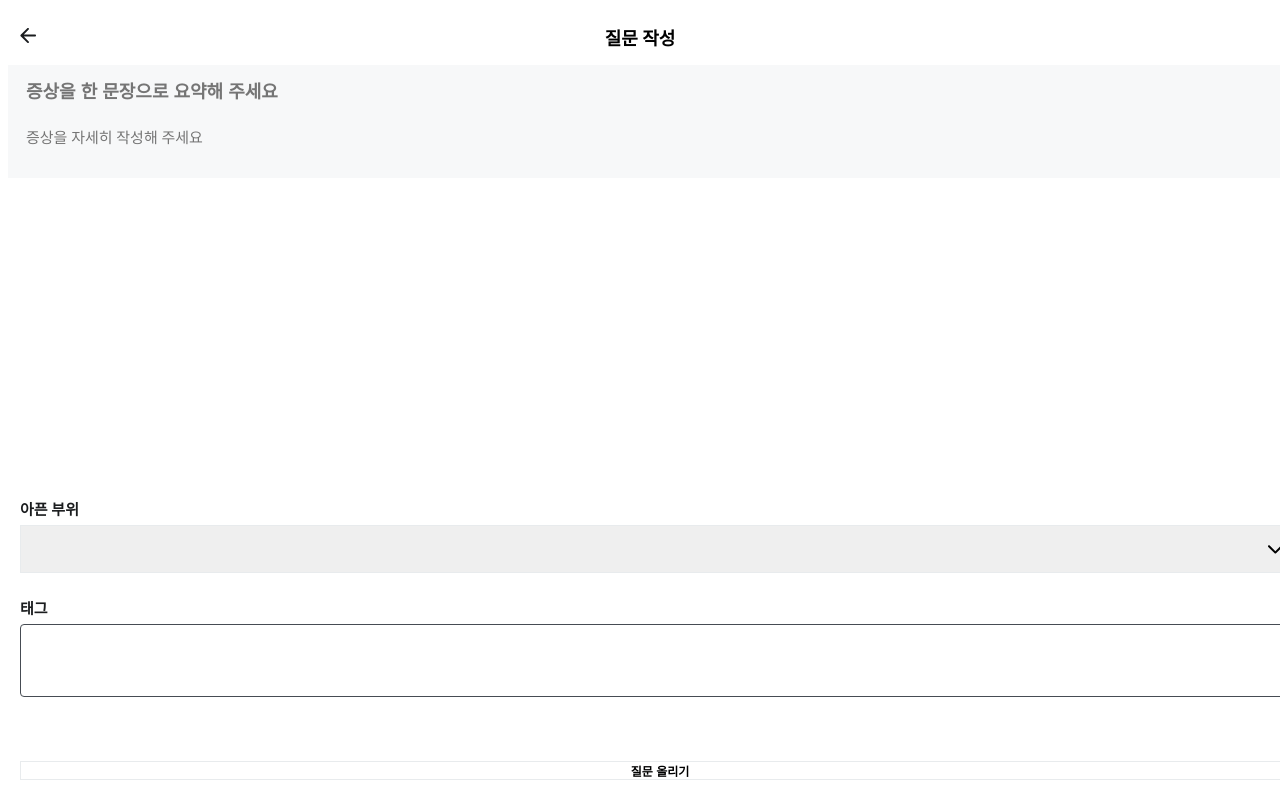
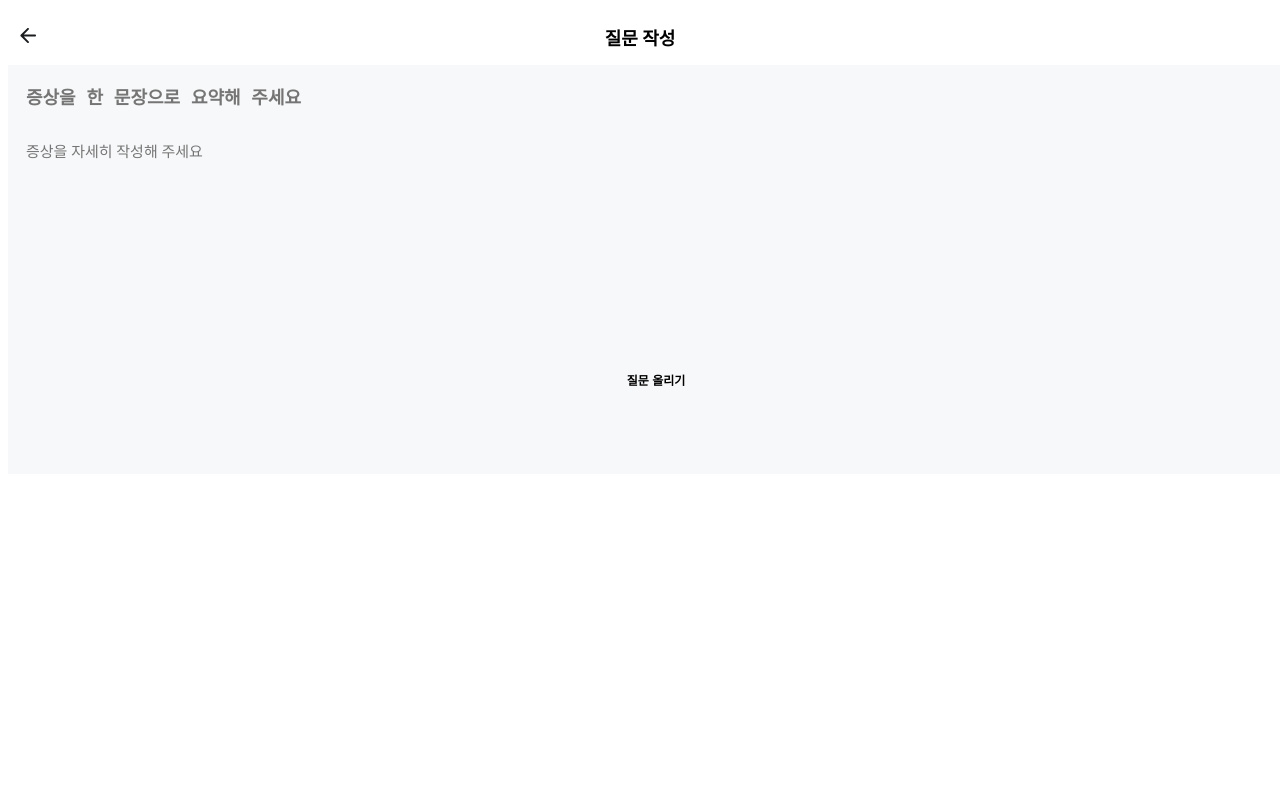
Before and after one commit to team-dorandoran/fe_medikit, a Next.js app: page /addqa in a window 1280 px wide. Shown: the top 800 px of the page. Built offline with nearby package versions, Linux system fonts and the light colour scheme.

Commit message:
feat: swipeable drawer

```diff
--- a/src/components/elements/AddQa/_fragments/AddQaContent.tsx
+++ b/src/components/elements/AddQa/_fragments/AddQaContent.tsx
@@ -7,13 +7,17 @@ import { styled } from 'styles/globalStitches'
 import Text from 'components/common/Text'
 import CategoryDrawer from './CategoryDrawer'
 import IconCaret from 'assets/svg/iconCaret.svg'
+import SwipeableDrawer from '@mui/material/SwipeableDrawer'
+import { Box } from '@mui/material'
 
 const AddQaContent = () => {
+  const iOS = process.browser && /iPad|iPhone|iPod/.test(navigator.userAgent)
+
   const [title, setTitle] = useState('')
   const [content, setContent] = useState('')
   const [open, setOpen] = useState(false)
   const [category, setCategory] = useState('')
-
+  const [openDrawer, setOpenDrawer] = useState(false)
   const handleChange = (
     e: ChangeEvent<HTMLInputElement | HTMLTextAreaElement>,
   ) => {
@@ -22,13 +26,16 @@ const AddQaContent = () => {
     subject === 'content' && setContent(e.currentTarget.value)
   }
 
+  const toggleDrawer = (newOpen: boolean) => () => {
+    setOpenDrawer(newOpen)
+  }
+
   return (
     <Col>
       <ContentWrapper>
         <TitleInput
           placeholder="증상을 한 문장으로 요약해 주세요"
           data-subject="title"
-          type="text"
           value={title}
           onChange={handleChange}
         />
@@ -39,7 +46,32 @@ const AddQaContent = () => {
           onChange={handleChange}
         />
       </ContentWrapper>
-
+      <SwipeableDrawer
+        disableBackdropTransition={!iOS}
+        disableDiscovery={iOS}
+        anchor="bottom"
+        open={openDrawer}
+        onClose={toggleDrawer(false)}
+        onOpen={toggleDrawer(true)}
+        swipeAreaWidth={20}
+        disableSwipeToOpen={false}
+        ModalProps={{
+          keepMounted: true,
+        }}
+      >
+        <Box
+          sx={{
+            position: 'absolute',
+            borderTopLeftRadius: 8,
+            borderTopRightRadius: 8,
+            visibility: 'visible',
+            top: '-20px',
+            right: 0,
+            left: 0,
+          }}
+        >
+          <Puller />
+        </Box>
         <SelectionBox>
           <Col>
             <Text weight="bold">아픈 부위</Text>
@@ -52,11 +84,27 @@ const AddQaContent = () => {
             <Text weight="bold">태그</Text>
             <TagInput type="text" />
           </Col>
-        <Button color="secondary" radii="round">
+        </SelectionBox>
+        <CategoryDrawer
+          setCategory={setCategory}
+          open={open}
+          setOpen={setOpen}
+        />
+      </SwipeableDrawer>
+
+      <Button
+        css={{
+          width: 'calc(100% - 40px)',
+          position: 'absolute',
+          left: '50%',
+          transform: 'translateX(-50%)',
+          bottom: '70px',
+        }}
+        color="secondary"
+        radii="round"
+      >
         질문 올리기
       </Button>
-      </SelectionBox>
-      <CategoryDrawer setCategory={setCategory} open={open} setOpen={setOpen} />
     </Col>
   )
 }
@@ -66,6 +114,8 @@ export default AddQaContent
 // STYLE ///////////////////
 
 const ContentWrapper = styled(Col, {
+  height: '45vh',
+
   ['& input']: {
     color: '$secondary_text',
     border: 'none',
@@ -92,13 +142,18 @@ const SelectionBox = styled(Col, {
   },
 })
 
-const TitleInput = styled('input', {
+const TitleInput = styled('textarea', {
   fontSize: '$H4',
   fontWeight: '$bold',
   marginBottom: '20px',
+  backgroundColor: 'transparent',
+  resize: 'none',
+  border: 'none',
 })
 
 const ContentArea = styled('textarea', {
+  flexGrow: 1,
+  height: '100%',
   fontSize: '$BODY1',
   fontFamily: 'Pretandard',
   backgroundColor: 'transparent',
@@ -127,3 +182,13 @@ const TagInput = styled('input', {
   padding: '12px 16px',
   borderRadius: '4px',
 })
+
+const Puller = styled(Box, {
+  width: '30px',
+  height: '3px',
+  backgroundColor: 'grey',
+  borderRadius: '3px',
+  position: 'absolute',
+  top: '8px',
+  left: 'calc(50% - 15px)',
+})
--- /dev/null
+++ b/src/pages/_document.tsx
@@ -0,0 +1,33 @@
+import Document, {
+  Html,
+  Head,
+  Main,
+  NextScript,
+  DocumentContext,
+} from 'next/document'
+
+class MyDocument extends Document {
+  static async getInitialProps(ctx: DocumentContext) {
+    const initialProps = await Document.getInitialProps(ctx)
+    return { ...initialProps }
+  }
+
+  render() {
+    return (
+      <Html>
+        <Head>
+          <meta
+            name="viewport"
+            content="width=device-width, initial-scale=1.0, maximum-scale=1.0, user-scalable=0"
+          />
+        </Head>
+        <body>
+          <Main />
+          <NextScript />
+        </body>
+      </Html>
+    )
+  }
+}
+
+export default MyDocument
--- a/src/styles/global.scss
+++ b/src/styles/global.scss
@@ -9,6 +9,13 @@ body {
   align-items: center;
   font-size: 15px;
   color: '#1b1d1f';
+
+  touch-action: pan-y;
+
+  .MuiPaper-root {
+    height: calc(50% - 20px);
+    overflow: visible;
+  }
 }
 
 #__next {
@@ -178,4 +185,5 @@ table {
 button {
   background-color: transparent;
   border: none;
+  color: black;
 }
```
Also changed, not shown: src/pages/addqa.tsx (+4 -5 lines), src/custom.d.ts (line endings or trailing spaces). Lines whose indentation alone changed are shown as unchanged.
